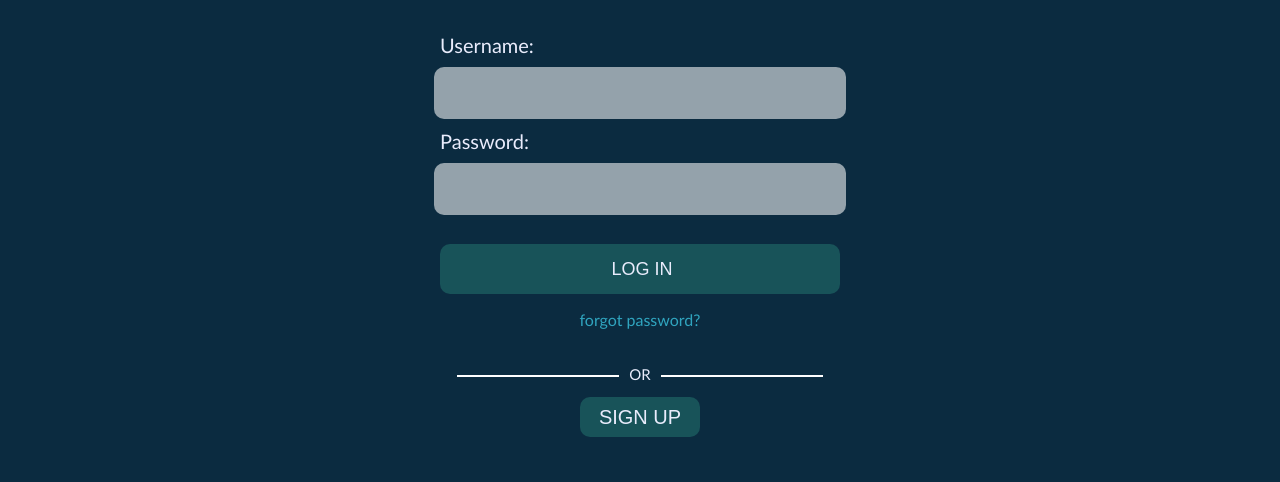
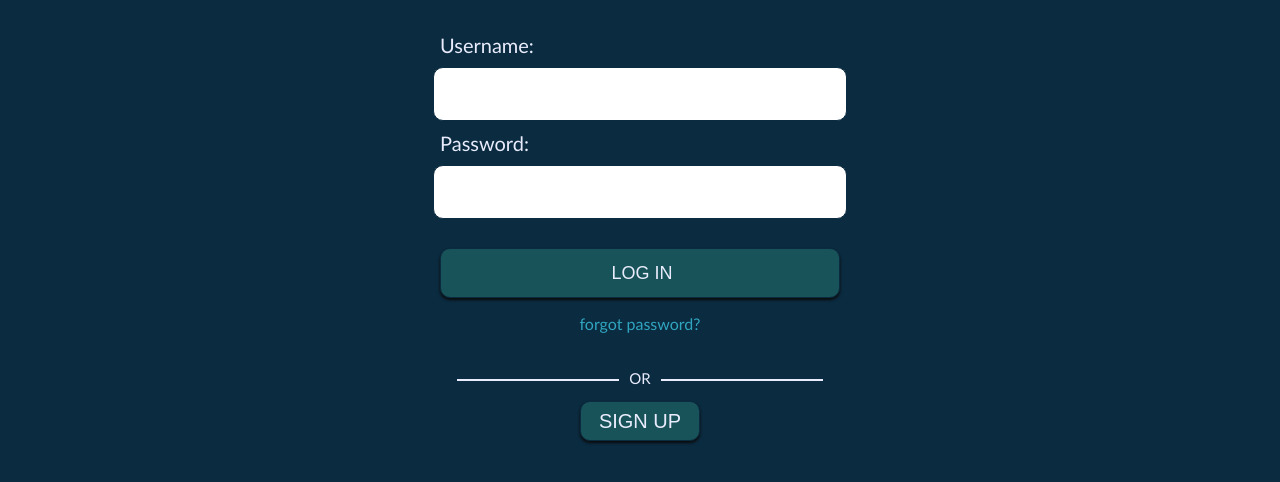
Before and after one commit to Paefax/paefax-language-app, a Vue app: page /login in a window 1280 px wide. Shown: the part 600-1082 px from the top of the page. Built offline with nearby package versions, Linux system fonts and the light colour scheme.

Commit message:
updates login view

```diff
--- a/src/stores/theme.js
+++ b/src/stores/theme.js
@@ -29,6 +29,7 @@ export const useTheme = defineStore("theme", () => {
         buttonColor: darkMode.value ? buttonColorLight : buttonColorDark,
         logo: darkMode.value ? true : false,
         subleText: darkMode.value ? subleTextLight : subleTextDark,
+        fieldColor: darkMode.value ? "black" : "#0B2B40",
 
     }
   })
--- a/src/views/LoginView.vue
+++ b/src/views/LoginView.vue
@@ -93,7 +93,8 @@ main {
   height: 40px;
   border-radius: 10px;
   border-style: none;
-  background-color: rgb(255, 255, 255, 0.56);
+  border: 1px solid;
+  border-color: v-bind('theme.theme.fieldColor');
 
 }
 
@@ -102,6 +103,10 @@ main {
   color: v-bind('theme.theme.color');
   font-size: 20px;
   margin-top: 10px;
+  box-shadow: 0 2px 3px rgba(10, 10, 10, 10);
+  border: 1px solid;
+  border-color: v-bind('theme.theme.fieldColor');
+
 }
 
 #forgot-psw-text {
@@ -120,13 +125,15 @@ main {
 
 #sing-up-button {
   border-radius: 10px;
-  border-style: none;
   cursor: pointer;
   font-size: 15px;
   width: 100px;
   height: 30px;
   background-color: v-bind('theme.theme.footerBackgroundColor');
   color: v-bind('theme.theme.color');
+  box-shadow: 0 2px 3px rgba(10, 10, 10, 10);
+  border: 1px solid;
+  border-color: v-bind('theme.theme.fieldColor');
 }
 
 #or-div {
@@ -139,7 +146,8 @@ hr {
   width: 120px;
   height: 0px;
   margin: 10px;
-  border: 1px solid white;
+  border: 1px solid;
+  border-color: v-bind('theme.theme.color')
 }
 
 @media only screen and (min-width: 769px) {
```
